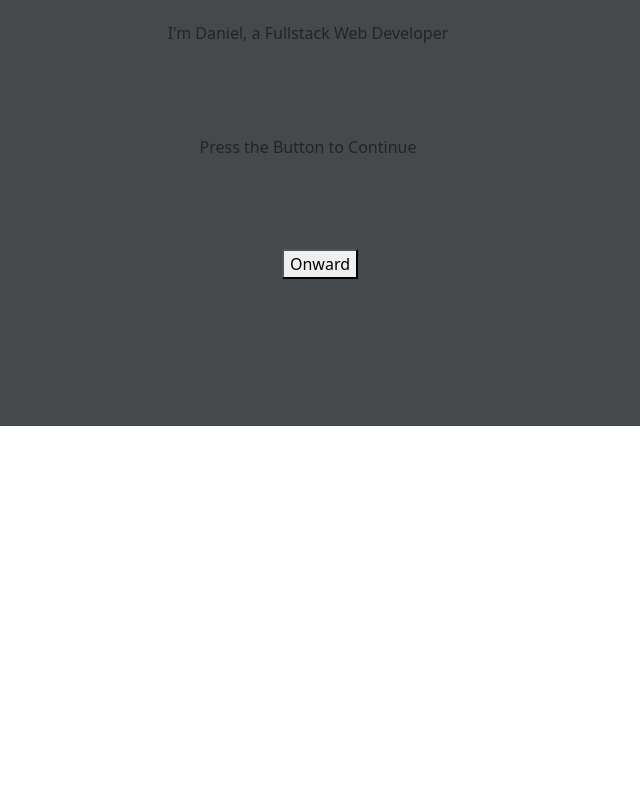
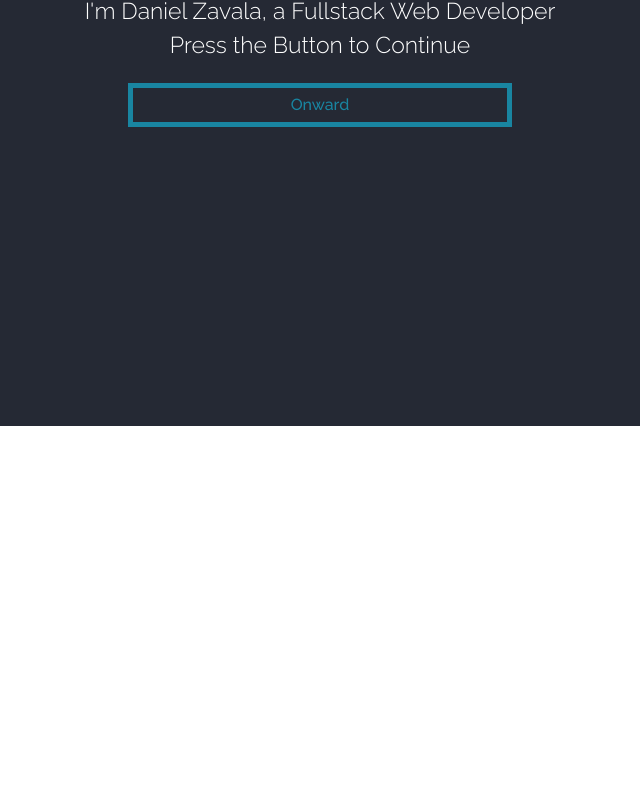
Before and after one commit to DanielOmarZavala/DanielOmarZavala.github.io, a plain HTML site: page index.html in a window 1280 px wide. Shown: the part 374-1165 px from the top of the page, without its empty margins (320-960 px from the left). Drawn offline with nearby package versions, Linux system fonts and the light colour scheme.

Commit message:
updated index.html, style.css added styling and formatting to landing page

```diff
--- a/index.html
+++ b/index.html
@@ -21,8 +21,10 @@
     <!-- Page Title -->
     <title>Daniel's Portfolio</title>
 
-    <!-- Page Font -->
-
+    <!-- Page Fonts -->
+    <link rel="preconnect" href="https://fonts.googleapis.com">
+    <link rel="preconnect" href="https://fonts.gstatic.com" crossorigin>
+    <link href="https://fonts.googleapis.com/css2?family=Raleway:wght@300;500&display=swap" rel="stylesheet">
 
     <!-- Custom CSS -->
     <link rel="stylesheet" href="style.css">
@@ -32,22 +34,23 @@
 <body>
 
 <!-- MAIN CONTAINER SURROUNDS EVERYTHING -->
-<main>
+<main class="container-fluid">
 
     <!-- LANDING PAGE -->
-    <section id="landing-parent" class="row">
+    <section id="landing-parent" class="row justify-content-center align-items-start align-content-center">
 
         <h1 id="landing-h1" class="col-12 d-flex justify-content-center align-items-end"><strong>WELCOME</strong></h1>
 
         <div id="landing-div-p" class="col-12 row d-flex justify-content-center align-items-start">
-            <p id="landing-p1" class="col-12 d-flex justify-content-center align-items-start">I'm Daniel, a Fullstack
+            <p id="landing-p1" class="col-12 d-flex justify-content-center align-items-start">I'm Daniel Zavala, a
+                Fullstack
                 Web Developer</p>
             <p id="landing-p2" class="col-12 d-flex justify-content-center align-items-start">Press the Button to
                 Continue</p>
         </div>
 
-        <div id="landing-div-button" class="col-12 d-flex justify-content-center align-items-start">
-            <button>Onward</button>
+        <div id="landing-div-button-parent" class="col-12 d-flex justify-content-center align-items-start">
+            <button id="landing-div-button">Onward</button>
         </div>
 
     </section>
--- a/style.css
+++ b/style.css
@@ -5,9 +5,14 @@ html, body {
 }
 
 /* PARENT SECTIONS */
+.container-fluid {
+    padding: 0;
+}
+
 #landing-parent {
     height: 100vh;
-    background-color: #46494C;
+    /*background-color: #4C5C68;*/
+    background-color: #252934;
 }
 
 #human-parent {
@@ -27,12 +32,59 @@ html, body {
 
 #contact-parent {
     height: 100vh;
-    background-color: #46494C;
+    /*background-color: #46494C;*/
+    background-color: #252934;
 }
 
 /* LANDING PAGE */
+#landing-parent {
+    color: #FFFFFF;
+    font-family: 'Raleway', sans-serif;
+    font-weight: 300;
+}
+
+#landing-name-span {
+    color: darkred;
+}
+
 #landing-h1 {
-    height: 30%;
+    padding: 0;
+    margin: 8px;
+    font-size: 60px;
+}
+
+#landing-div-p {
+    padding: 0;
+    width: 100%;
+}
+
+#landing-p1 {
+    padding: 0;
+    margin: 0;
+    width: 100%;
+    font-size: 23px;
+}
+
+#landing-p2 {
+    padding: 0;
+    margin: 0;
+    width: 100%;
+    font-size: 23px;
+}
+
+#landing-div-button-parent {
+    margin: 10px;
+    width: 100%;
+    height: 8%;
+}
+
+#landing-div-button {
+    margin: 10px;
+    width: 30%;
+    height: 70%;
+    color: #1985A1;
+    background-color: #252934;
+    border: 5px solid #1985A1;
 }
 
 /* FOOTER */
```
